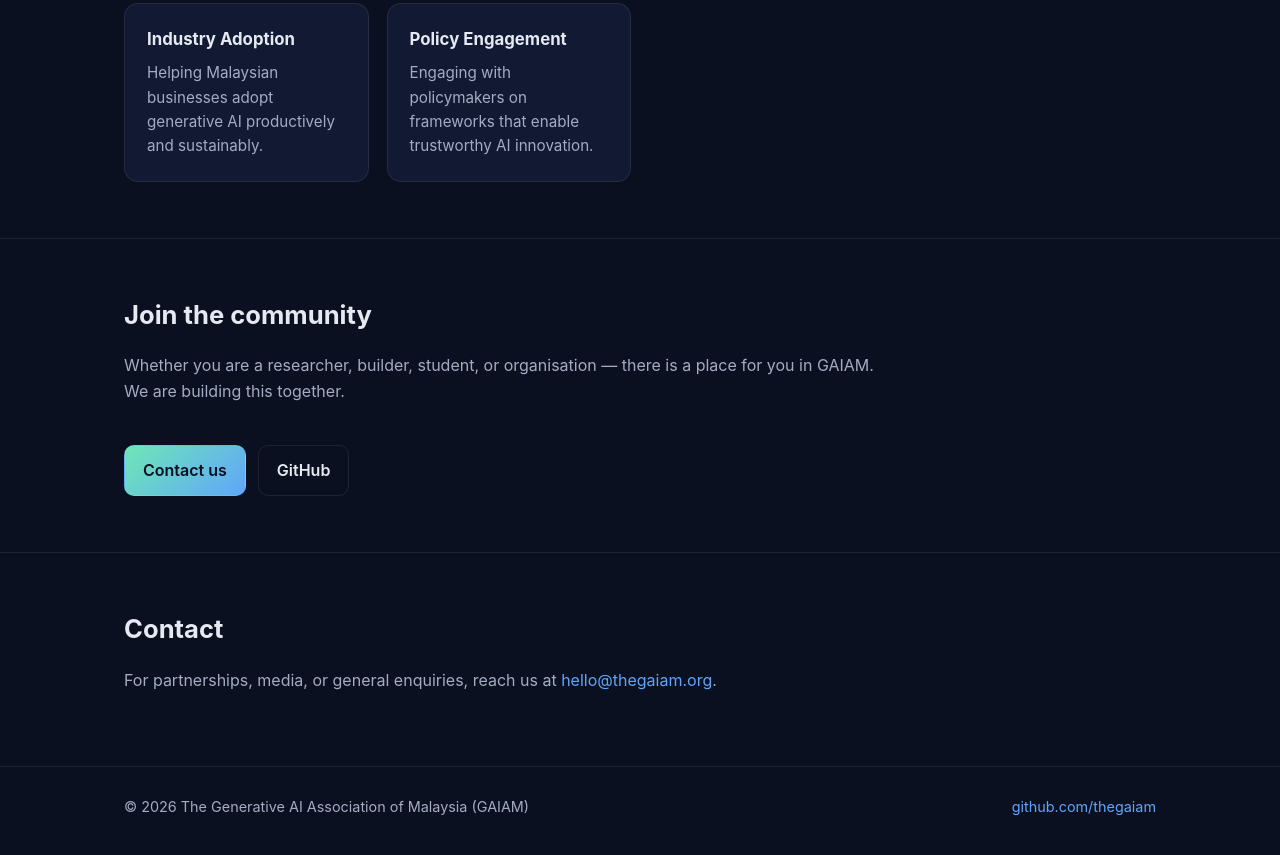
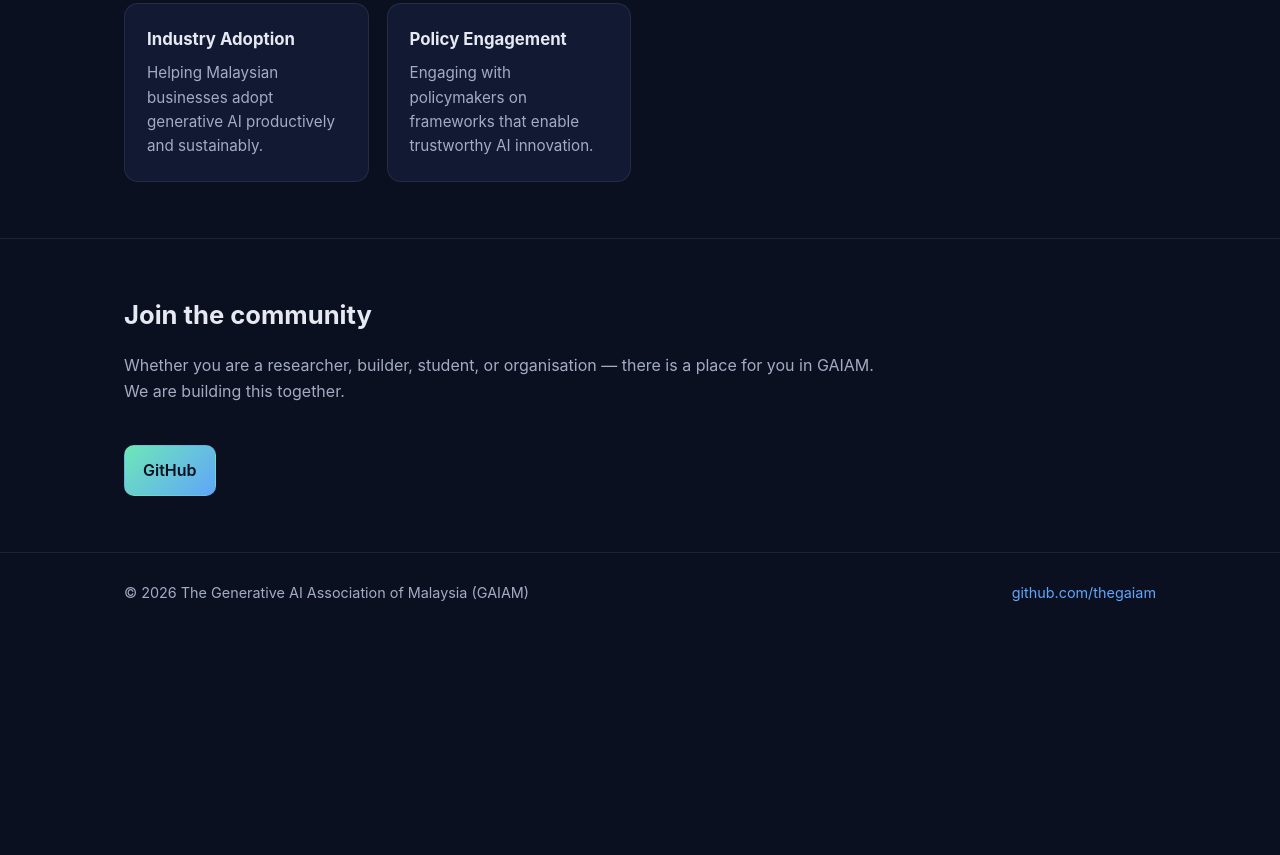
Before and after one commit to thegaiam/thegaiam.github.io, a plain HTML site: page index.html in a window 1280 px wide. Shown: the part 1151-2006 px from the top of the page. After the commit the page ends 1795 px from the top, so only its background shows below. Drawn offline with Linux system fonts and the light colour scheme.

Commit message:
remove email

```diff
--- a/index.html
+++ b/index.html
@@ -166,7 +166,6 @@
           <li><a href="#about">About</a></li>
           <li><a href="#focus">Focus</a></li>
           <li><a href="#join">Join</a></li>
-          <li><a href="#contact">Contact</a></li>
         </ul>
       </nav>
     </div>
@@ -241,19 +240,8 @@
           a place for you in GAIAM. We are building this together.
         </p>
         <div class="cta">
-          <a class="btn primary" href="mailto:hello@thegaiam.org">Contact us</a>
-          <a class="btn" href="https://github.com/thegaiam">GitHub</a>
+          <a class="btn primary" href="https://github.com/thegaiam">GitHub</a>
         </div>
-      </div>
-    </section>
-
-    <section id="contact">
-      <div class="container">
-        <h2>Contact</h2>
-        <p style="color: var(--muted);">
-          For partnerships, media, or general enquiries, reach us at
-          <a href="mailto:hello@thegaiam.org">hello@thegaiam.org</a>.
-        </p>
       </div>
     </section>
   </main>
```
